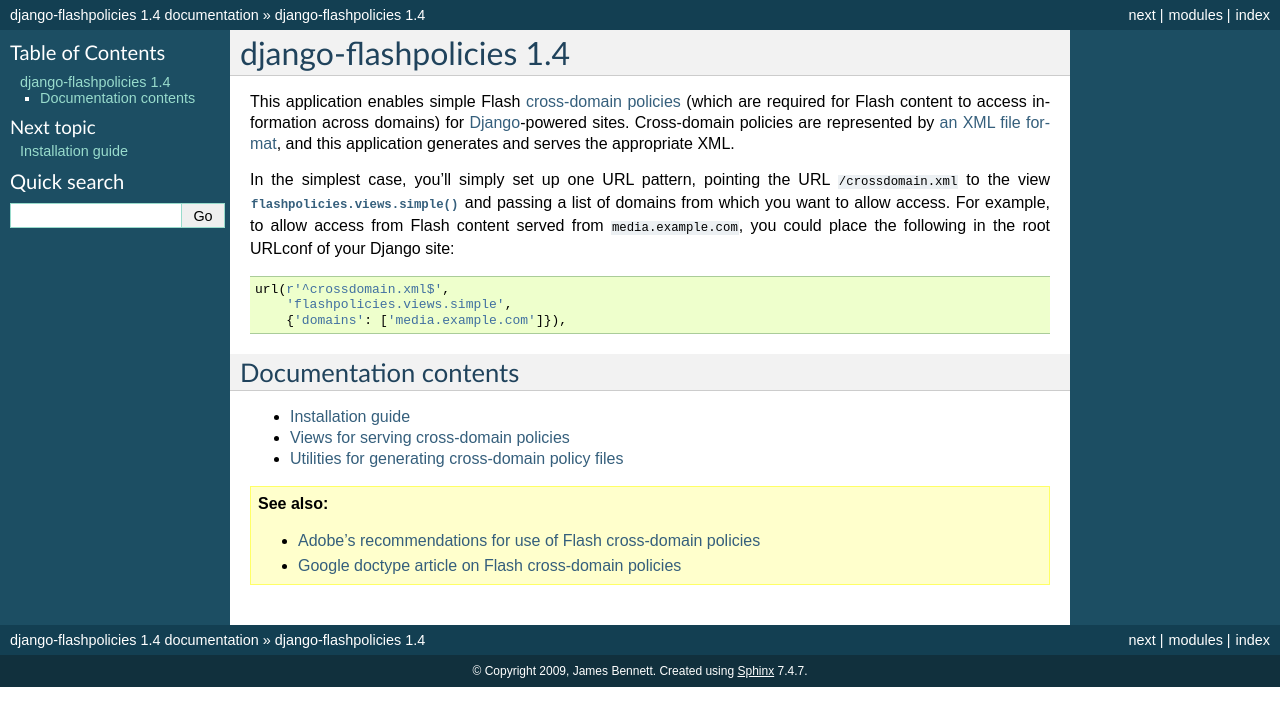
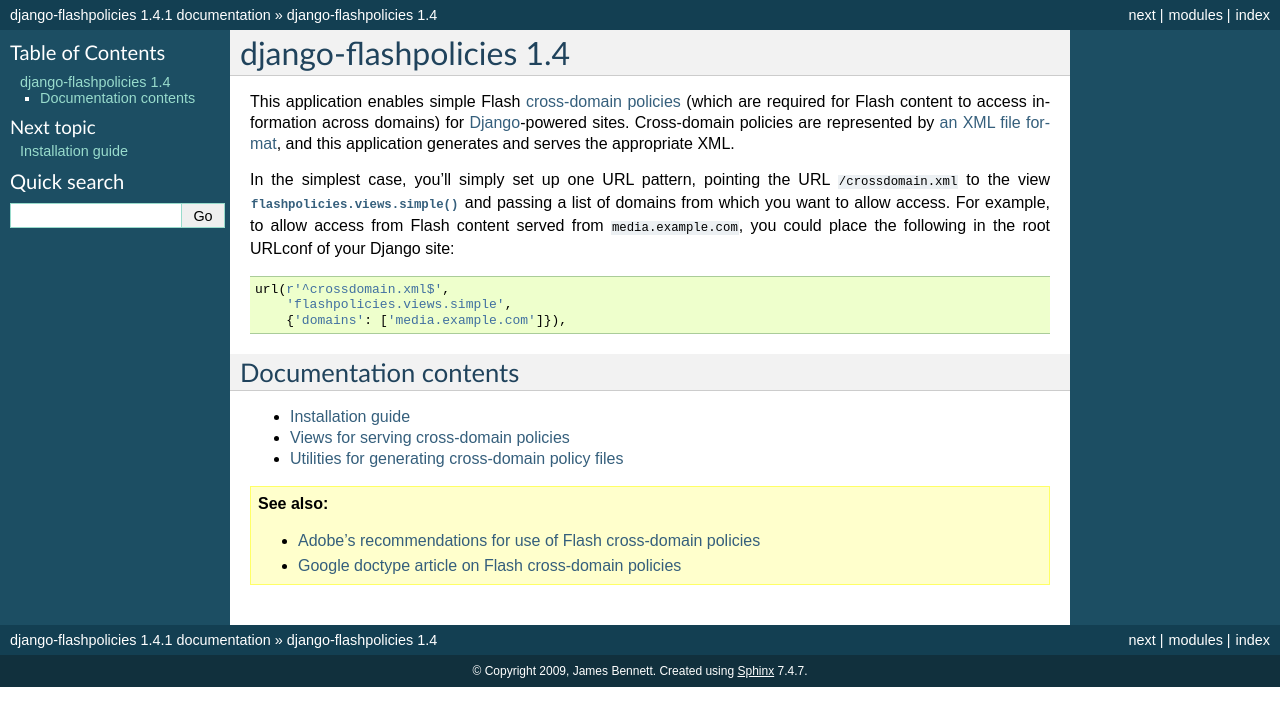
Before and after one commit to ubernostrum/django-flashpolicies, a Sphinx documentation site: the page built from docs/index.rst, in a window 1280 px wide. Shown: the top 726 px of the page. Built offline with Sphinx 7.4.7, drawn with Linux system fonts in a browser that asks for light colours.

Commit message:
Update version number in docs since this will now be 1.4.1.

```diff
--- a/docs/conf.py
+++ b/docs/conf.py
@@ -47,7 +47,7 @@
 # The short X.Y version.
 version = '1.4'
 # The full version, including alpha/beta/rc tags.
-release = '1.4'
+release = '1.4.1'
 
 # The language for content autogenerated by Sphinx. Refer to documentation
 # for a list of supported languages.
```
